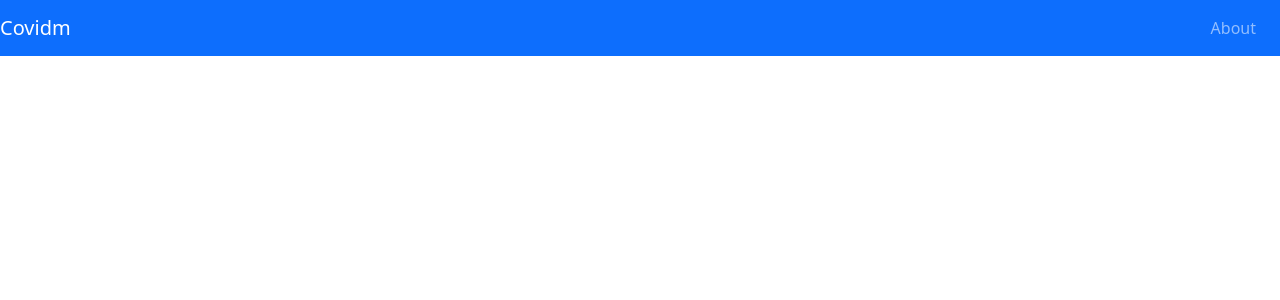
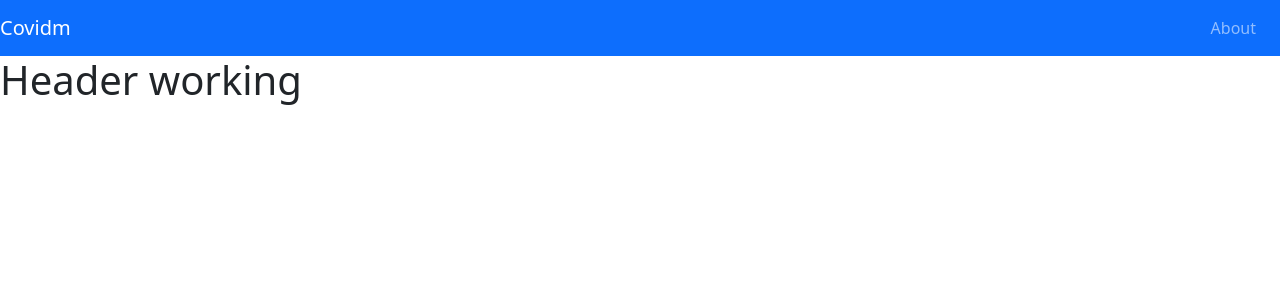
Before and after one commit to qubistt/COVIDM, a React (Create React App) app in the folder web-app/: page / in a window 1280 px wide. Shown: the top 300 px of the page. Built offline with nearby package versions, Linux system fonts and the light colour scheme.

Commit message:
header_files

```diff
--- a/web-app/src/App.js
+++ b/web-app/src/App.js
@@ -2,7 +2,7 @@ import logo from './logo.svg';
 import './App.css';
 import { BrowserRouter as Router, Switch, Route } from 'react-router-dom';
 import Navbar from './components/navbarElemet';
-import header from './pages/header'
+import Header from './pages/header'
 function App() {
   return (
     // using router for the navbar links
@@ -11,8 +11,10 @@ function App() {
     <Router>
 {/* Using the imported file from the compoenets */}
       <Navbar />
+      <Header />
 
-      <header />
+
+
 
     </Router>
 
--- a/web-app/src/pages/header.js
+++ b/web-app/src/pages/header.js
@@ -1,5 +1,6 @@
 import React from "react";
 import './App.css';
+import head from '.'
 
 
 const header = () => {
@@ -7,6 +8,7 @@ const header = () => {
         <>
         <h1>Header working</h1>
 
+
         </>
 
     );
```
Also changed, not shown: web-app/src/pages/header_main.jpg (renamed from web-app/src/pages/v872-ning-header-01.jpg).
